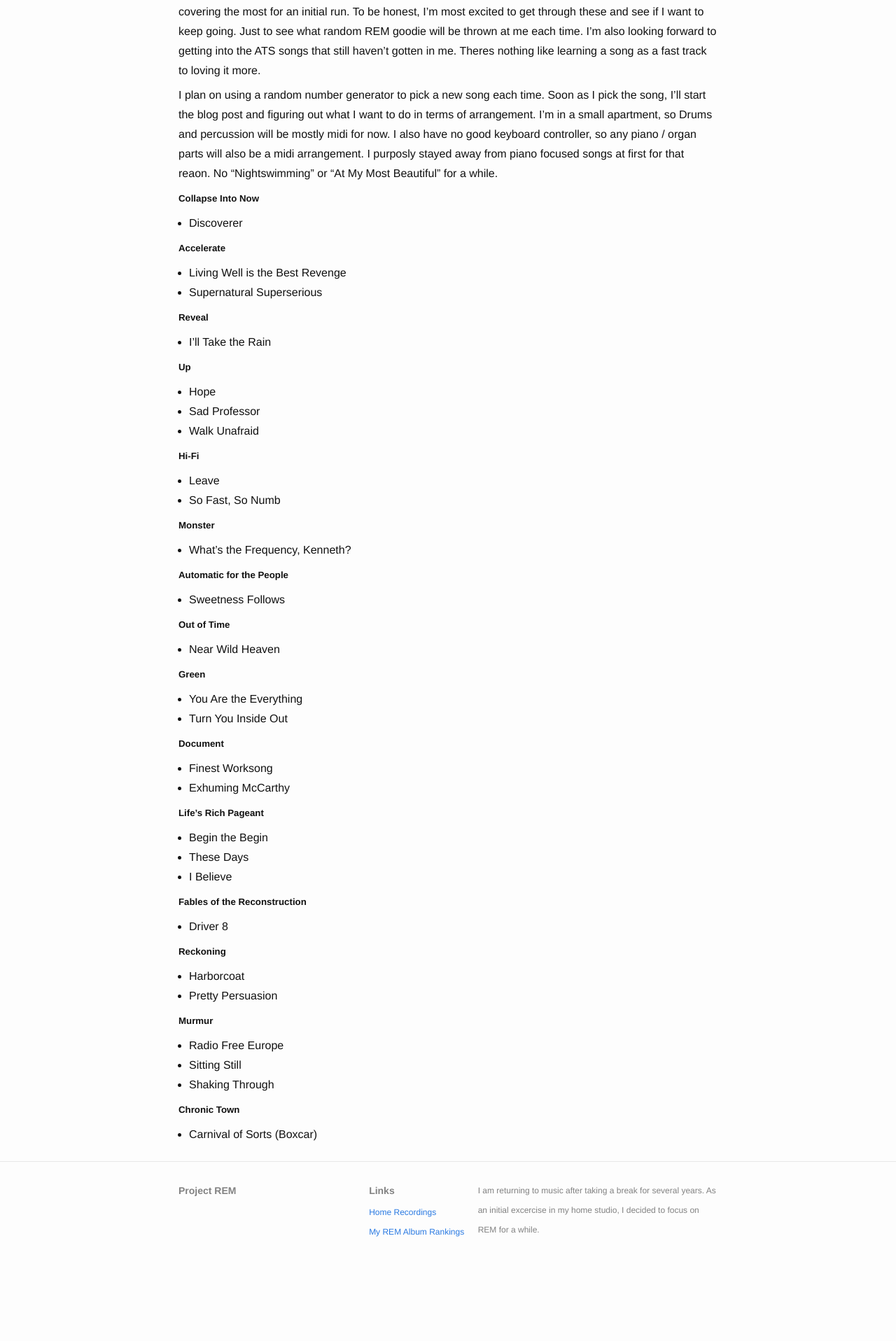
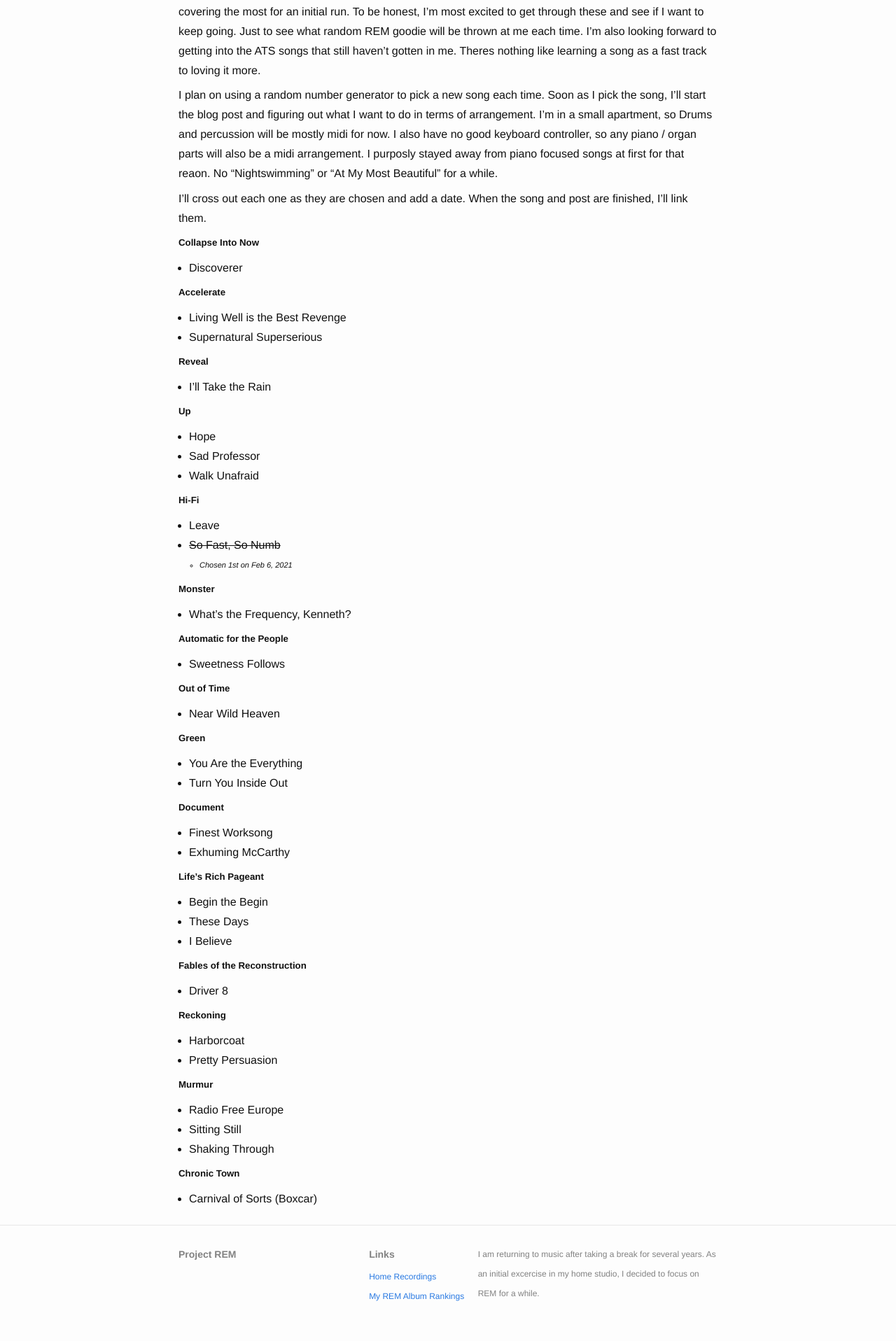
Before and after one commit to slatron/slatron.github.io, a Jekyll site: the page built from _posts/2021-02-06-begin-the-begin.md, in a window 1280 px wide. Shown: the part 1495-3411 px from the top of the page at 70% size. Built offline with Jekyll 4.4.1, drawn with Linux system fonts in a browser that asks for light colours; before the commit the page ends 3319 px from its top, so only the background shows below that.

Commit message:
first song chosen

```diff
--- a/_posts/2017-11-27-zoey-draft.md
+++ b/_posts/2021-02-06-begin-the-begin.md
@@ -40,6 +40,8 @@
 
 I plan on using a random number generator to pick a new song each time. Soon as I pick the song, I'll start the blog post and figuring out what I want to do in terms of arrangement. I'm in a small apartment, so Drums and percussion will be mostly midi for now. I also have no good keyboard controller, so any piano / organ parts will also be a midi arrangement. I purposly stayed away from piano focused songs at first for that reaon. No "Nightswimming" or "At My Most Beautiful" for a while.
 
+I'll cross out each one as they are chosen and add a date. When the song and post are finished, I'll link them.
+
 ##### Collapse Into Now
 - Discoverer
 
@@ -57,7 +59,8 @@
 
 ##### Hi-Fi
 - Leave
-- So Fast, So Numb
+- ~~So Fast, So Numb~~
+  - *Chosen 1st on Feb 6, 2021*
 
 ##### Monster
 - What’s the Frequency, Kenneth?
--- a/_sass/_pages.scss
+++ b/_sass/_pages.scss
@@ -5,3 +5,7 @@
 .wrapper {
   padding: 1em 0;
 }
+
+li > ul > li {
+  font-size: 11px;
+}
--- /dev/null
+++ b/ms_assets/getNextSong.js
@@ -0,0 +1,3 @@
+const songs = ["Discoverer", "Living Well is the Best Revenge", "Supernatural Superserious", "I’ll Take the Rain", "Hope", "Sad Professor", "Walk Unafraid", "Leave", "What’s the Frequency, Kenneth?", "Sweetness Follows", "Near Wild Heaven", "You Are the Everything", "Turn You Inside Out", "Finest Worksong", "Exhuming McCarthy", "Begin the Begin", "These Days", "I Believe", "Driver 8", "Harborcoat", "Pretty Persuasion", "Radio Free Europe", "Sitting Still", "Shaking Through", "Carnival of Sorts (Boxcar)"]
+const chosen = Math.ceil(Math.random() * songs.length - 1)
+console.log(songs[chosen])
```
